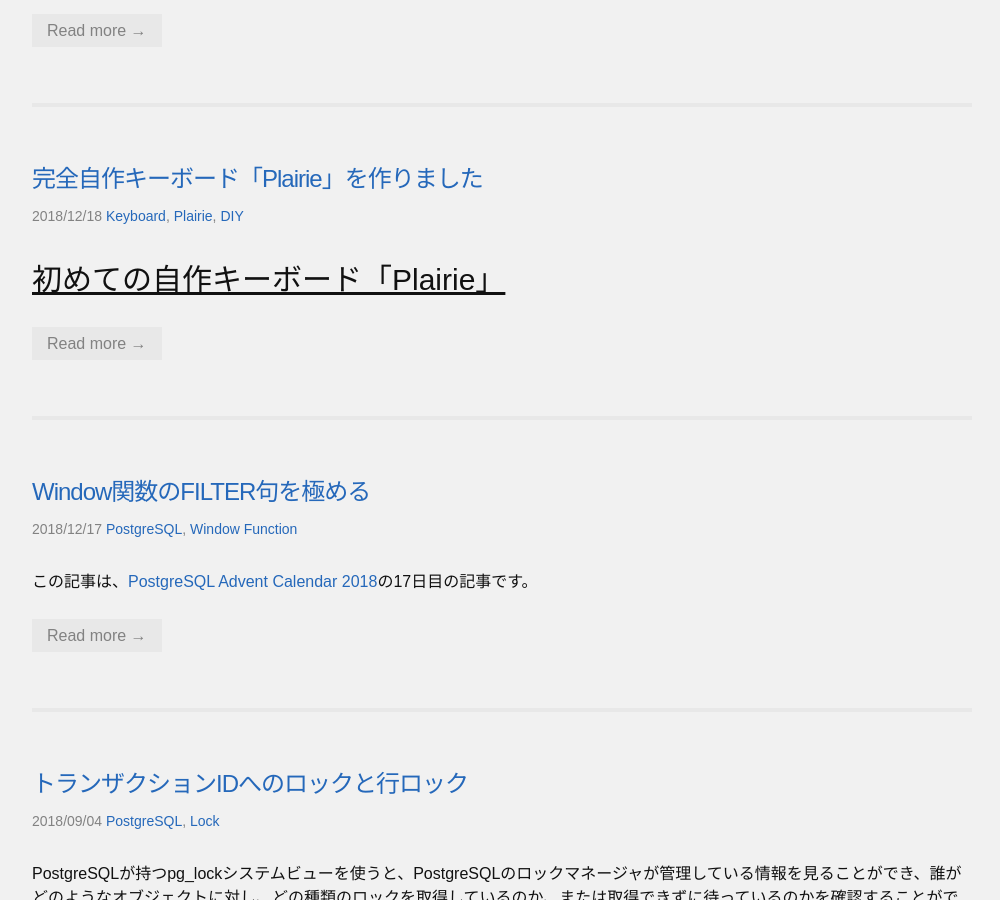
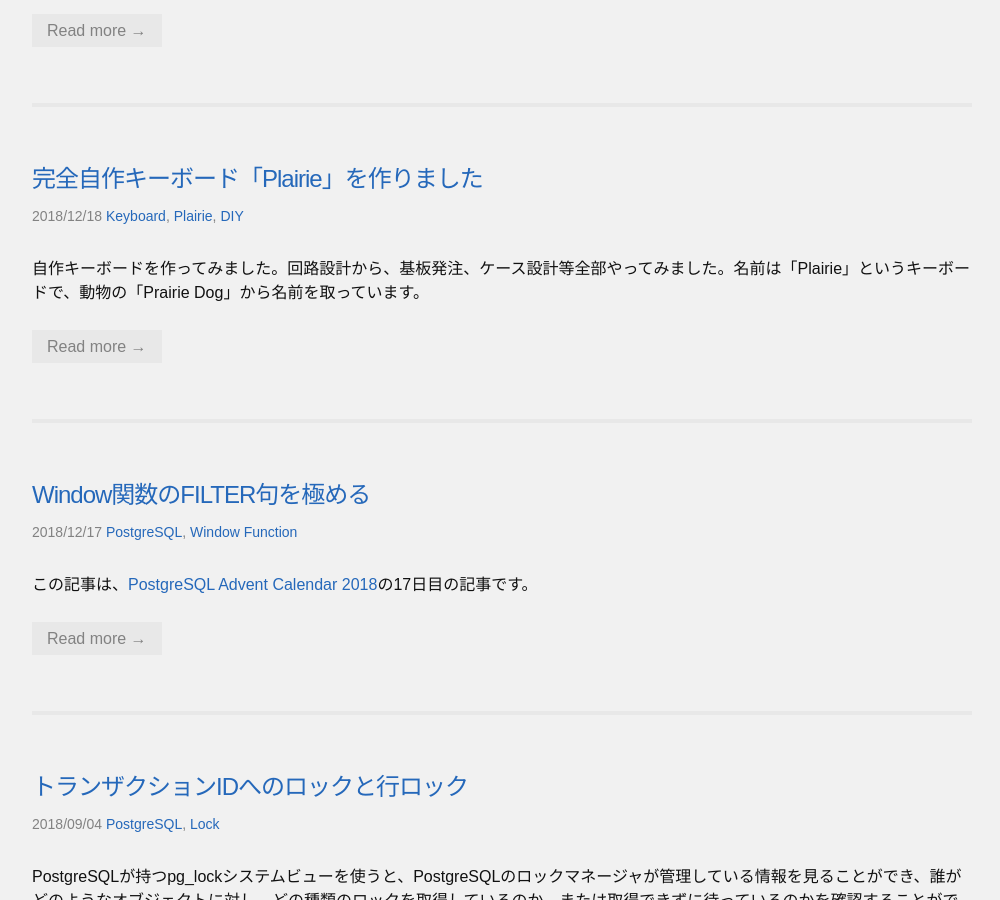
Before and after one commit to MasahikoSawada/masahikosawada.github.io, a Jekyll site: the page built from index.html, in a window 1280 px wide and 900 px high, scrolled down 551 px. Shown: the whole window, without its empty margins (138-1138 px from the left). Built offline with Jekyll 4.4.1, drawn with Linux system fonts in a browser that asks for light colours; the list of posts is cut into pages by our own code; some of the changed lines change nothing that is shown.

Commit message:
Post: Update plairie post.

```diff
--- a/_posts/2018-12-18-Introduction-to-Plairie.md
+++ b/_posts/2018-12-18-Introduction-to-Plairie.md
@@ -7,8 +7,6 @@ tags:
   - Plairie
   - DIY
 ---
-
-# 初めての自作キーボード「Plairie」
 
 自作キーボードを作ってみました。回路設計から、基板発注、ケース設計等全部やってみました。名前は「Plairie」というキーボードで、動物の「Prairie Dog」から名前を取っています。
 
```
